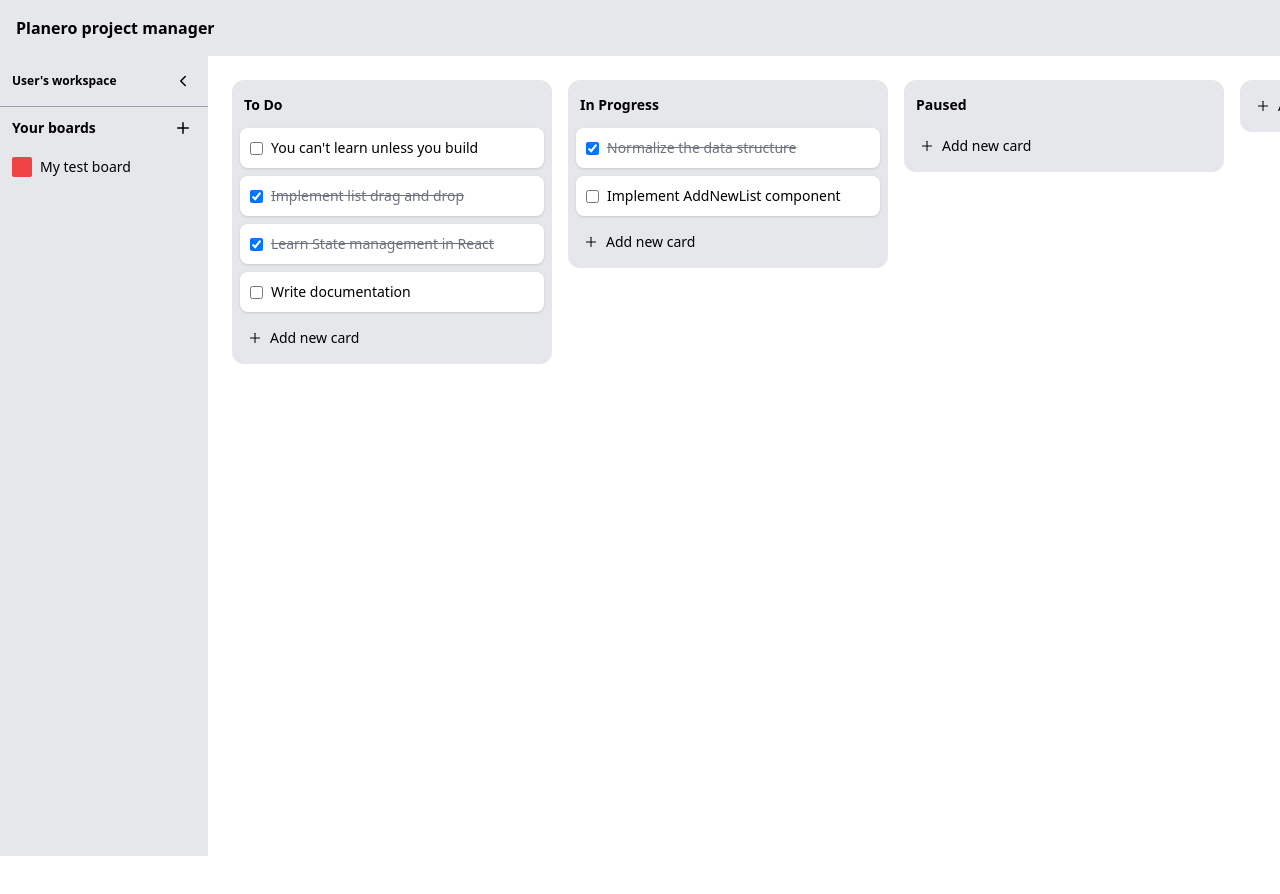
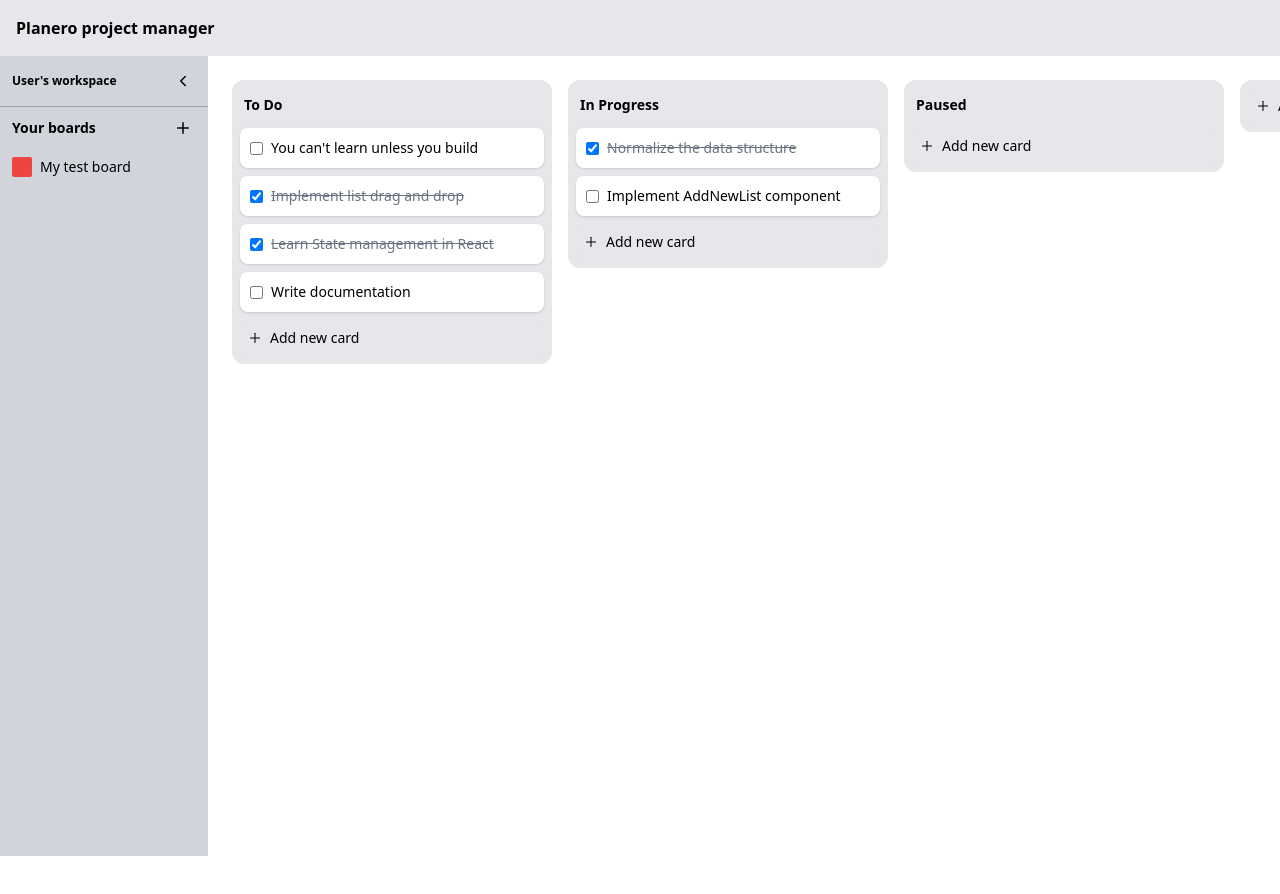
Before and after one commit to raknos13/planero-planner-react, a React (Vite) app: page / in a window 1280 px wide. Shown: the top 894 px of the page. Built offline with nearby package versions, Linux system fonts and the light colour scheme.

Commit message:
Make sidebar bg color darker

```diff
--- a/src/components/Sidebar.jsx
+++ b/src/components/Sidebar.jsx
@@ -6,7 +6,7 @@ const Sidebar = () => {
 
   return (
     <div
-      className={`h-screen transition-all ease-linear duration-100 ${isCollapsed ? "w-10" : "w-52"} flex-shrink-0 bg-gray-200`}
+      className={`h-screen transition-all ease-linear duration-100 ${isCollapsed ? "w-10" : "w-52"} flex-shrink-0 bg-gray-300`}
     >
       {!isCollapsed && (
         <div>
```
